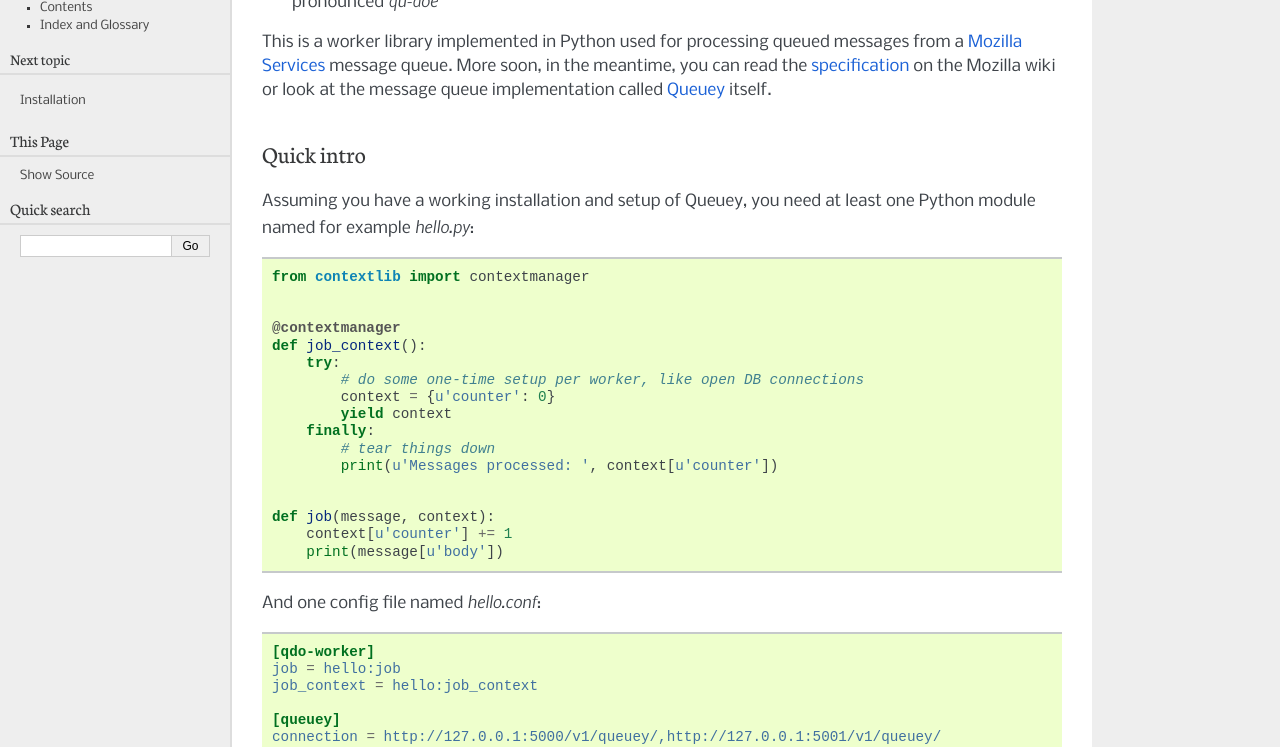
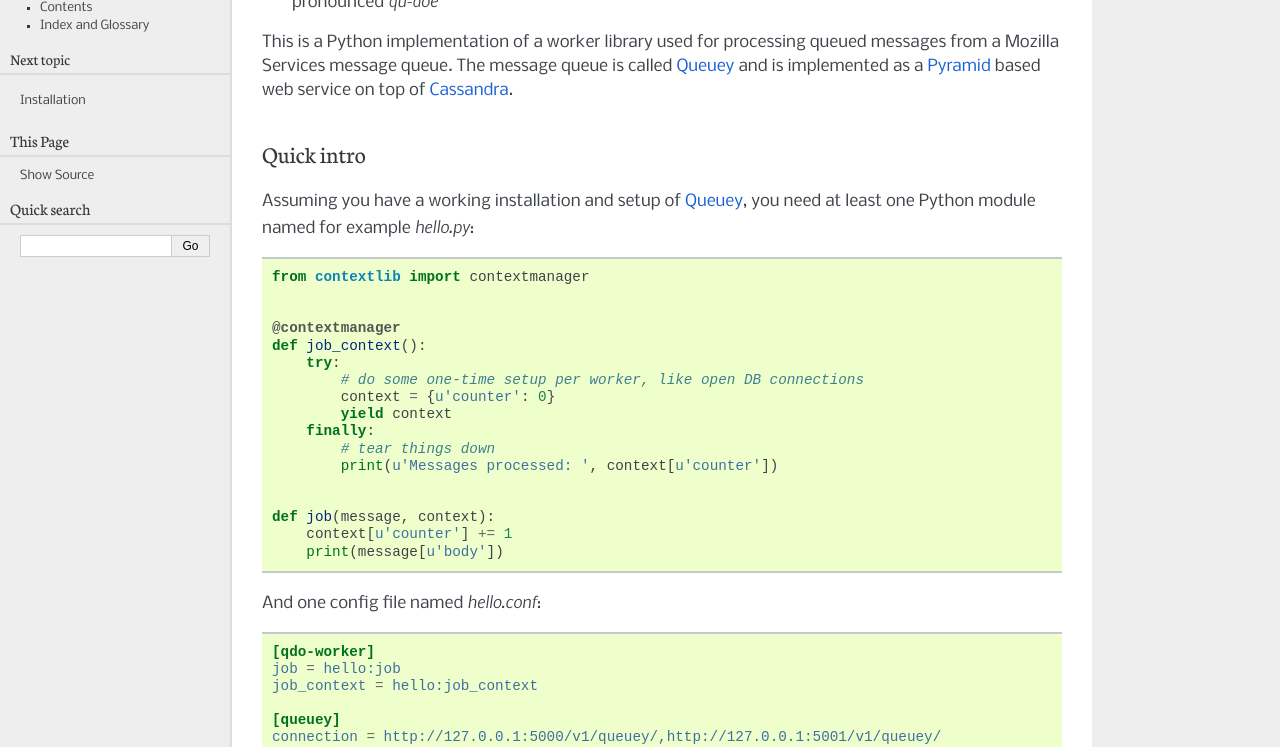
Before and after one commit to mozilla-services/qdo, a Sphinx documentation site: the page built from docs/index.rst, in a window 1280 px wide and 900 px high, cut to the strip 153-900 px from the top of the window. Built offline with Sphinx 7.4.7, drawn with Linux system fonts in a browser that asks for light colours.

Commit message:
doc tweaks

```diff
--- a/docs/index.rst
+++ b/docs/index.rst
@@ -5,17 +5,15 @@ qdo: Python worker library for Mozilla Services' message queuing
 qdo
     pronounced `qu-doe`
 
-This is a worker library implemented in Python used for processing
-queued messages from a :term:`Mozilla Services` message queue. More soon, in
-the meantime, you can read the
-`specification <https://wiki.mozilla.org/Services/Sagrada/Queuey>`_ on the
-Mozilla wiki or look at the message queue implementation called
-:term:`Queuey` itself.
+This is a Python implementation of a worker library used for processing
+queued messages from a Mozilla Services message queue. The message queue is
+called `Queuey <https://github.com/mozilla-services/queuey>`_ and is
+implemented as a :term:`Pyramid` based web service on top of :term:`Cassandra`.
 
 Quick intro
 ===========
 
-Assuming you have a working installation and setup of Queuey,
+Assuming you have a working installation and setup of :term:`Queuey`,
 you need at least one Python module named for example `hello.py`::
 
     from contextlib import contextmanager
```
Also changed, not shown: README.rst (+6 -7 lines), docs/glossary.rst (+9 -2 lines).
